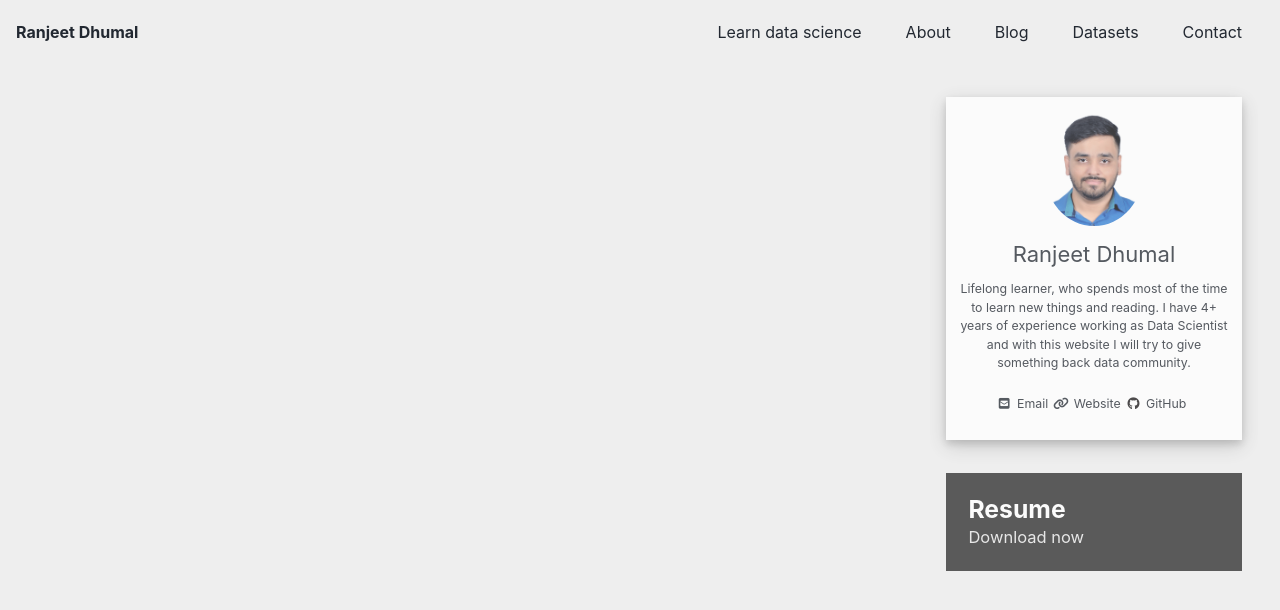
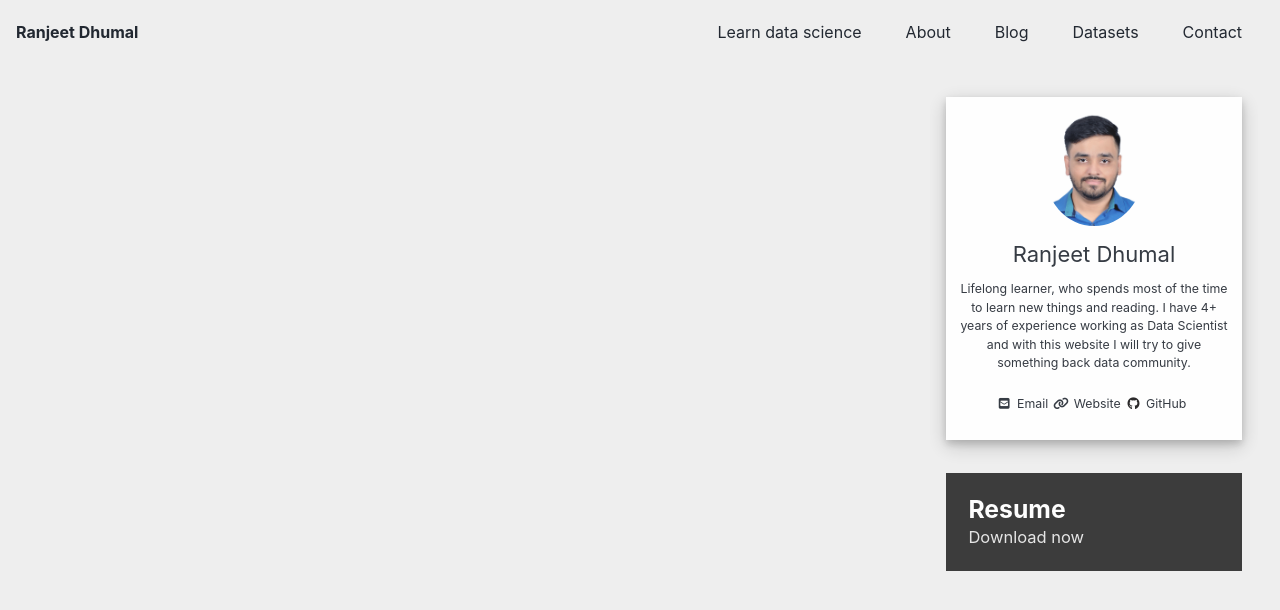
Before and after one commit to ranjeetds/ranjeetds.github.io, a Jekyll site: the page built from index.html, in a window 1280 px wide and 900 px high. Shown: the top 610 px of the window. Built offline with Jekyll 4.4.1, drawn with Linux system fonts in a browser that asks for light colours; cached includes are drawn as plain includes; nearby versions of some CDN libraries; the list of posts is cut into pages by our own code.

Commit message:
Update _sidebar.scss

```diff
--- a/_sass/minimal-mistakes/_sidebar.scss
+++ b/_sass/minimal-mistakes/_sidebar.scss
@@ -19,7 +19,7 @@
   @include breakpoint($large) {
     float: right;
     width: calc(#{$right-sidebar-width} - 1em);
-    opacity: 0.75;
+    opacity: 0.90;
     -webkit-transition: opacity 0.2s ease-in-out;
     transition: opacity 0.2s ease-in-out;
 
```
